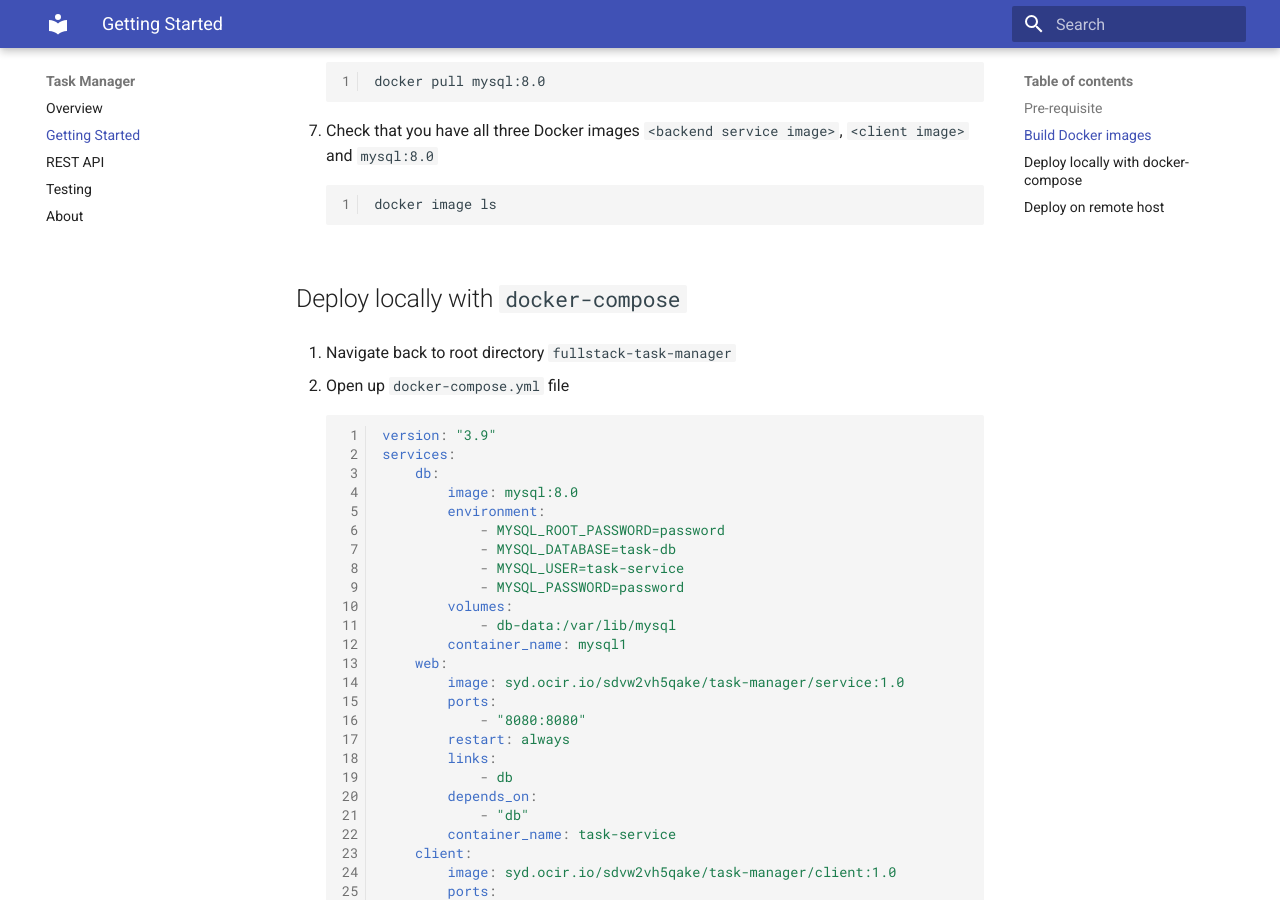
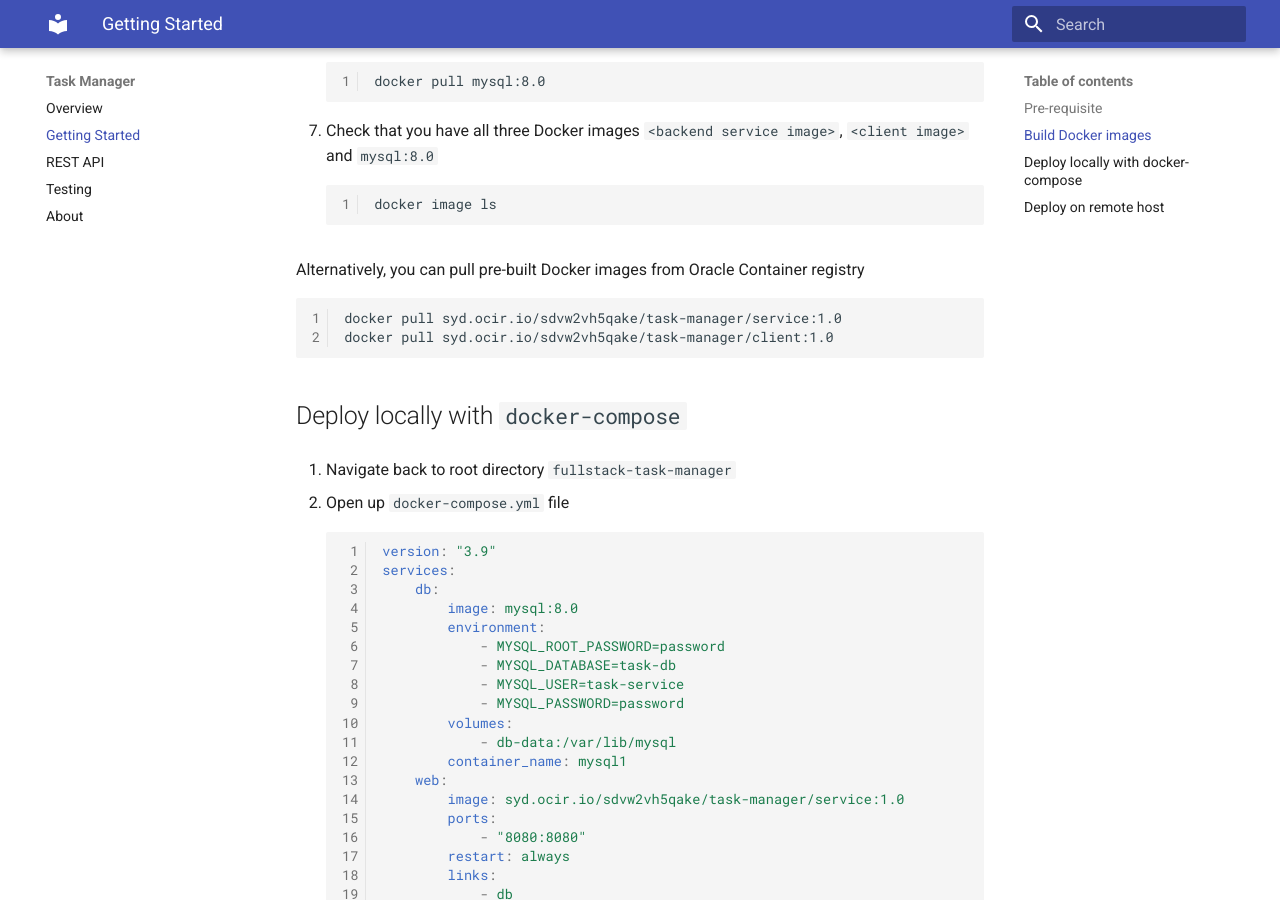
Before and after one commit to truongkimson/task-manager-docs, an MkDocs documentation site: the page built from docs/getting_started.md, in a window 1280 px wide and 900 px high, scrolled down 796 px. Built offline with MkDocs 1.6.1 and Material for MkDocs 9.7.7, drawn with Linux system fonts in a browser that asks for light colours.

Commit message:
minor layout fixes for getting_started.md

````diff
--- a/docs/getting_started.md
+++ b/docs/getting_started.md
@@ -43,13 +43,20 @@
     docker image ls
     ```
 
+Alternatively, you can pull pre-built Docker images from Oracle Container registry
+
+```bash
+docker pull syd.ocir.io/sdvw2vh5qake/task-manager/service:1.0
+docker pull syd.ocir.io/sdvw2vh5qake/task-manager/client:1.0
+```
+
 ## Deploy locally with `docker-compose`
 
 1. Navigate back to root directory `fullstack-task-manager`
 
 2. Open up `docker-compose.yml` file
 
-    ```yml
+    ```yaml
     version: "3.9"
     services:
         db:
@@ -86,7 +93,7 @@
 
     Ensure the following values match the names given to your Docker images
 
-    ```yml
+    ```yaml
      web:
          image: <your-service-image-name>:<version-tag>
      client:
````
